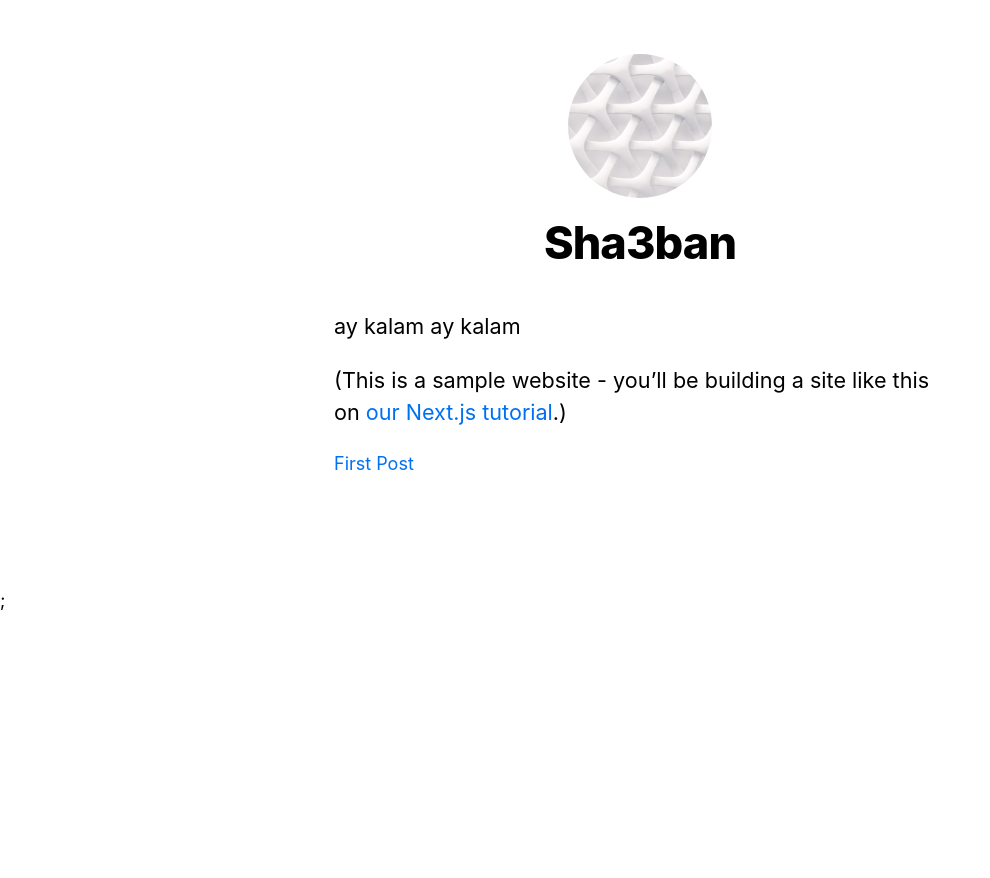
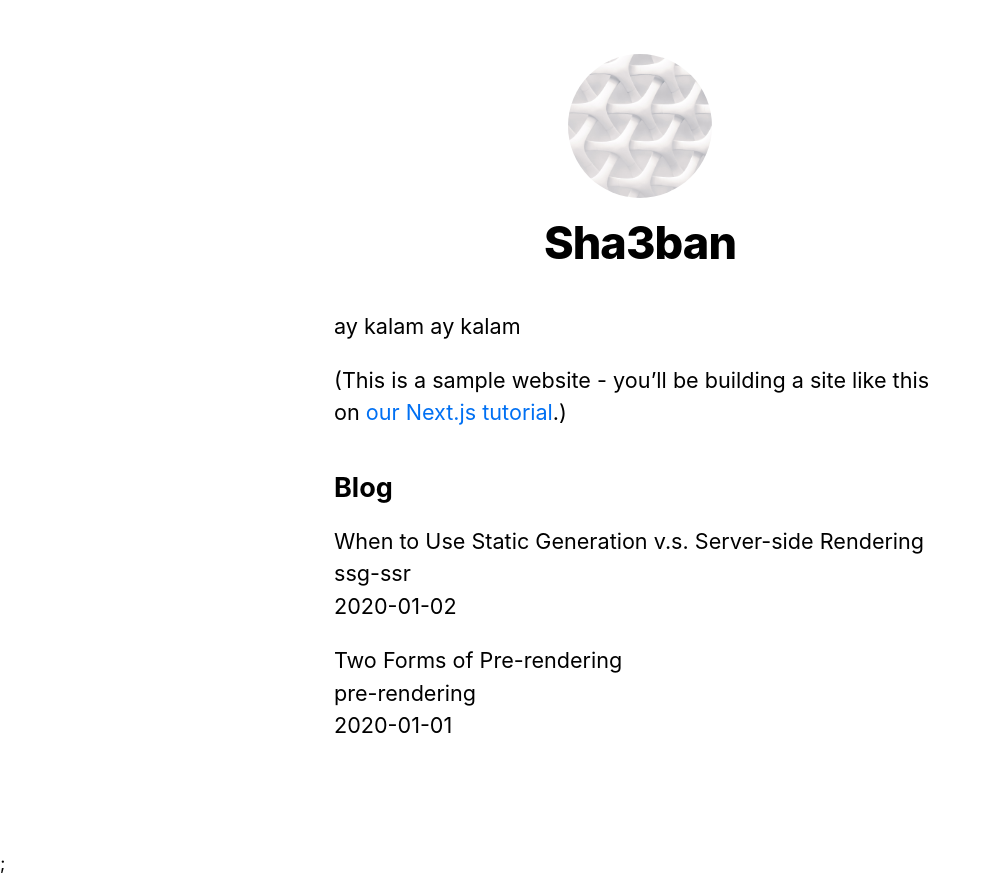
Before and after one commit to yousefelassal/next-tutorial, a Next.js app: page / in a window 1280 px wide. Shown: the whole page, without its empty margins (0-990 px from the left). Before the commit the page ends 800 px from the top, so only its background shows below. Built offline with nearby package versions, Linux system fonts and the light colour scheme.

Commit message:
pre-rendering

```diff
--- /dev/null
+++ b/lib/posts.js
@@ -0,0 +1,35 @@
+import fs from 'fs';
+import path from 'path';
+import matter from 'gray-matter';
+
+const postsDirectory = path.join(process.cwd(), 'posts');
+
+export function getSortedPostsData() {
+  // Get file names under /posts
+  const fileNames = fs.readdirSync(postsDirectory);
+  const allPostsData = fileNames.map((fileName) => {
+    // Remove ".md" from file name to get id
+    const id = fileName.replace(/\.md$/, '');
+
+    // Read markdown file as string
+    const fullPath = path.join(postsDirectory, fileName);
+    const fileContents = fs.readFileSync(fullPath, 'utf8');
+
+    // Use gray-matter to parse the post metadata section
+    const matterResult = matter(fileContents);
+
+    // Combine the data with the id
+    return {
+      id,
+      ...matterResult.data,
+    };
+  });
+  // Sort posts by date
+  return allPostsData.sort((a, b) => {
+    if (a.date < b.date) {
+      return 1;
+    } else {
+      return -1;
+    }
+  });
+}
--- a/package.json
+++ b/package.json
@@ -6,6 +6,7 @@
     "start": "next start"
   },
   "dependencies": {
+    "gray-matter": "^4.0.3",
     "next": "latest",
     "nextjs-toploader": "^1.4.2",
     "react": "18.2.0",
--- a/pages/index.js
+++ b/pages/index.js
@@ -3,7 +3,18 @@
 import utilStyles from '../styles/utils.module.css';
 import Link from 'next/link';
 
-export default function Home() {
+import { getSortedPostsData } from '../lib/posts';
+
+export async function getStaticProps() {
+  const allPostsData = getSortedPostsData();
+  return {
+    props: {
+      allPostsData,
+    },
+  };
+}
+
+export default function Home({allPostsData}) {
   return (
     <Layout home>
       <Head>
@@ -16,9 +27,20 @@
           <a href="https://nextjs.org/learn">our Next.js tutorial</a>.)
         </p>
       </section>
-      <Link href="/posts/first-post">
-        First Post
-      </Link>
+      <section className={`${utilStyles.headingMd} ${utilStyles.padding1px}`}>
+        <h2 className={utilStyles.headingLg}>Blog</h2>
+        <ul className={utilStyles.list}>
+          {allPostsData.map(({ id, date, title }) => (
+            <li className={utilStyles.listItem} key={id}>
+              {title}
+              <br />
+              {id}
+              <br />
+              {date}
+            </li>
+          ))}
+        </ul>
+      </section>
     </Layout>
   );
 }
--- /dev/null
+++ b/posts/pre-rendering.md
@@ -0,0 +1,11 @@
+---
+title: 'Two Forms of Pre-rendering'
+date: '2020-01-01'
+---
+
+Next.js has two forms of pre-rendering: **Static Generation** and **Server-side Rendering**. The difference is in **when** it generates the HTML for a page.
+
+- **Static Generation** is the pre-rendering method that generates the HTML at **build time**. The pre-rendered HTML is then _reused_ on each request.
+- **Server-side Rendering** is the pre-rendering method that generates the HTML on **each request**.
+
+Importantly, Next.js lets you **choose** which pre-rendering form to use for each page. You can create a "hybrid" Next.js app by using Static Generation for most pages and using Server-side Rendering for others.
--- /dev/null
+++ b/posts/ssg-ssr.md
@@ -0,0 +1,19 @@
+---
+title: 'When to Use Static Generation v.s. Server-side Rendering'
+date: '2020-01-02'
+---
+
+We recommend using **Static Generation** (with and without data) whenever possible because your page can be built once and served by CDN, which makes it much faster than having a server render the page on every request.
+
+You can use Static Generation for many types of pages, including:
+
+- Marketing pages
+- Blog posts
+- E-commerce product listings
+- Help and documentation
+
+You should ask yourself: "Can I pre-render this page **ahead** of a user's request?" If the answer is yes, then you should choose Static Generation.
+
+On the other hand, Static Generation is **not** a good idea if you cannot pre-render a page ahead of a user's request. Maybe your page shows frequently updated data, and the page content changes on every request.
+
+In that case, you can use **Server-Side Rendering**. It will be slower, but the pre-rendered page will always be up-to-date. Or you can skip pre-rendering and use client-side JavaScript to populate data.
```
Also changed, not shown: 1 other file (tests, documents, lock files or other folders).
